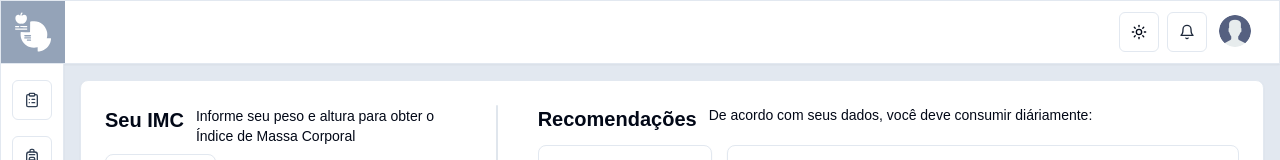
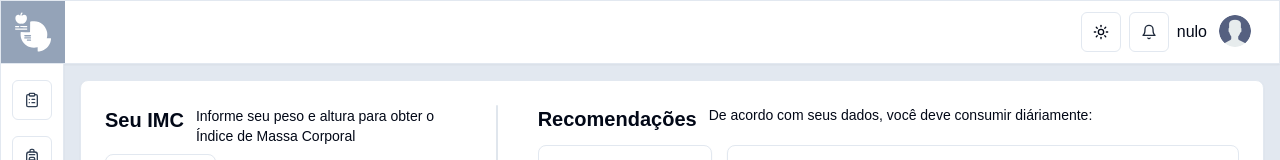
Before and after one commit to Paulo-Mikhael/nutri-plus-dashboard, a Next.js app: page / in a window 1280 px wide. Shown: the top 160 px of the page. Built offline with nearby package versions, Linux system fonts and the light colour scheme.

Commit message:
Calculando ingestão calórica semanal

```diff
--- a/components/Header/UserPerfilButton.tsx
+++ b/components/Header/UserPerfilButton.tsx
@@ -8,11 +8,16 @@ import { Button } from "../ui/button";
 import { UserInfosDialog } from "../UserInfosDialog";
 import Image from "next/image";
 import { useUserGender } from "@/hooks/use-user-gender";
+import { useUserStore } from "@/hooks/state/store";
 
 export function UserPerfilButton() {
   const userGender = useUserGender();
+  const userSemanalCaloriesReturn = useUserStore((state) => state.getUserSemanalCalories);
+  const userSemanalCalories = userSemanalCaloriesReturn();
 
   return (
+    <>
+      <p>{userSemanalCalories ? userSemanalCalories.semanalCalories : "nulo"}</p>
       <Tooltip tipText="Ver Perfil">
         <UserInfosDialog>
           <Button variant="ghost" size="icon">
@@ -26,5 +31,6 @@ export function UserPerfilButton() {
           </Button>
         </UserInfosDialog>
       </Tooltip>
+    </>
   );
 }
--- a/hooks/use-user-imc-data.tsx
+++ b/hooks/use-user-imc-data.tsx
@@ -1,10 +1,10 @@
-import type { GetImcData } from "@/types/GetImcData";
+import type { GetImcReturn } from "@/types/GetImcReturn";
 import { useUserStore } from "./state/store";
 import { useUserHeight } from "./use-user-height";
 import { useUserWeight } from "./use-user-weight";
 
 interface UseUserImcDataReturn {
-  getImc: () => GetImcData;
+  getImc: () => GetImcReturn;
   height: string;
   weight: string;
 }
--- a/types/GetImcData.ts
+++ /dev/null
@@ -1,3 +0,0 @@
-import type { UserImcStatus } from "./UserImcStatus";
-
-export type GetImcData = { value: number; status: UserImcStatus };
--- /dev/null
+++ b/types/GetImcReturn.ts
@@ -0,0 +1,3 @@
+import type { UserImcStatus } from "./UserImcStatus";
+
+export type GetImcReturn = { value: number; status: UserImcStatus };
--- /dev/null
+++ b/types/GetSemanalCaloriesReturn.ts
@@ -0,0 +1,6 @@
+export type GetSemanalCaloriesReturn = {
+  semanalCalories: number;
+  dailyCalories: DailyCalories;
+};
+
+export type DailyCalories = number | { strongDay: number; lightDay: number };
--- /dev/null
+++ b/utils/getUserSemanalCalories.ts
@@ -0,0 +1,59 @@
+import { useUserBMRData } from "@/hooks/use-user-bmr-data";
+import { useUserLevel } from "@/hooks/use-user-level";
+import { useUserObjective } from "@/hooks/use-user-objective";
+import type { GetSemanalCaloriesReturn } from "@/types/GetSemanalCaloriesReturn";
+
+export function getUserSemanalCalories(): GetSemanalCaloriesReturn | null {
+  let userGET = 0;
+  const userBMRReturn = useUserBMRData();
+  const userBMR = userBMRReturn.getBMR();
+  const userLevel = useUserLevel();
+  const userObjective = useUserObjective();
+
+  if (!userBMR || !userLevel || !userObjective) return null;
+
+  userGET = userBMR;
+
+  switch (userLevel) {
+    case "sedentario":
+      userGET *= 1.2;
+      break;
+    case "leve":
+      userGET *= 1.375;
+      break;
+    case "moderado":
+      userGET *= 1.55;
+      break;
+    case "forte":
+      userGET *= 1.725;
+      break;
+    case "extremo":
+      userGET *= 1.9;
+      break;
+  }
+
+  switch (userObjective) {
+    case "emagracer":
+      userGET *= 0.8;
+      break;
+    case "hipertrofia":
+      userGET *= 1.15;
+      break;
+    case "definicao":
+      userGET *= 0.85;
+      break;
+    case "hipertrofia e definicao":
+      return {
+        dailyCalories: {
+          strongDay: userGET * 1.1,
+          lightDay: userGET * 0.8,
+        },
+        semanalCalories: userGET * 1.1 * 4 * (userGET * 0.8 * 3), // 4 days of hard trainings and 3 days of light trainings
+      };
+  }
+
+  return {
+    dailyCalories: userGET,
+    semanalCalories: userGET * 7,
+  };
+}
```
Also changed, not shown: hooks/state/store.tsx (+7 -3 lines). Lines whose indentation alone changed are shown as unchanged.
